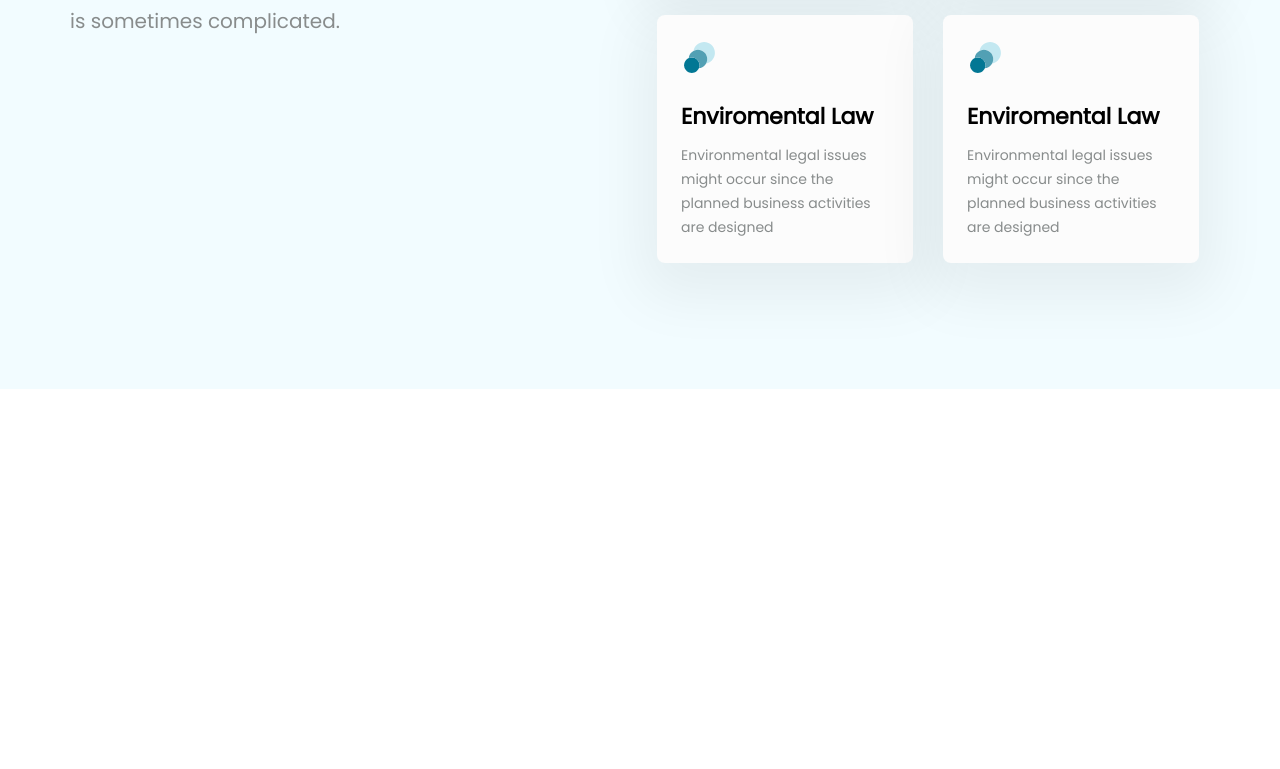
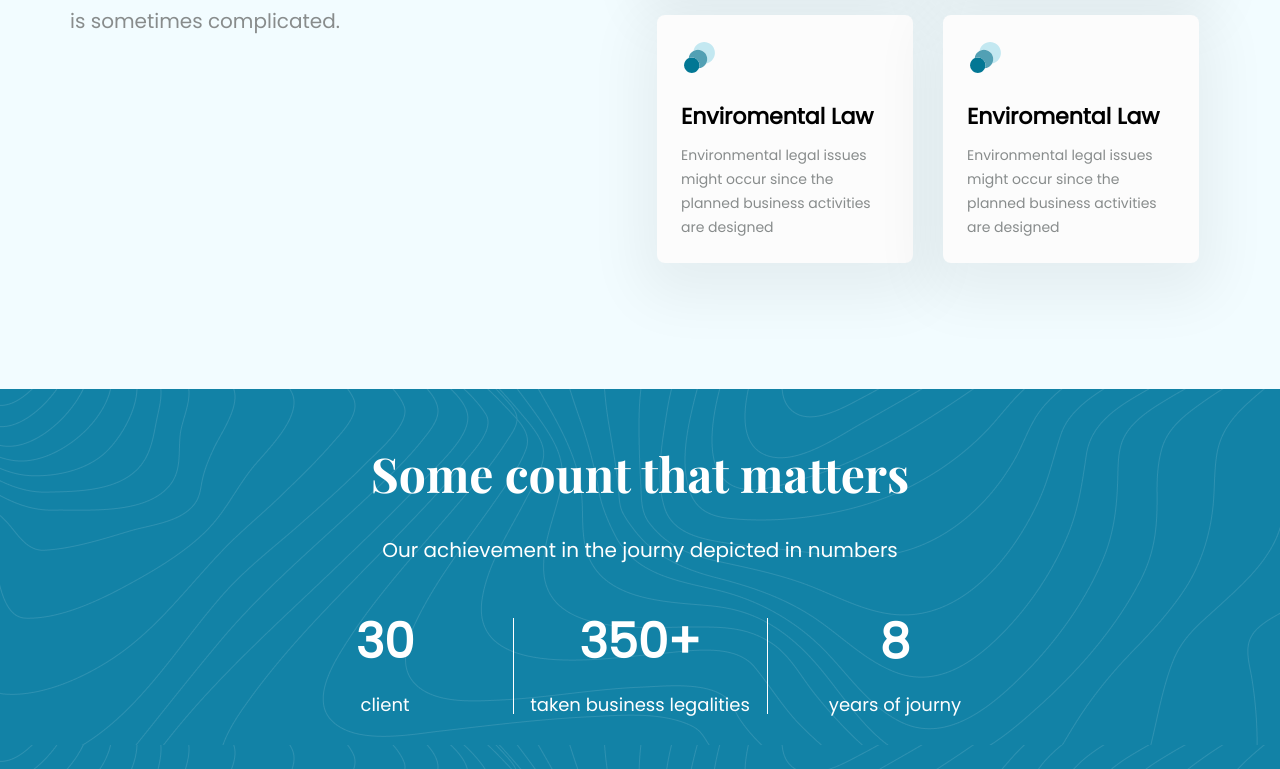
Before and after one commit to DeveloperMamunur/lawyer-portfolio, a website: page index.html in a window 1280 px wide. Shown: the part 1457-2226 px from the top of the page. Before the commit the page ends 1846 px from the top, so only its background shows below. Drawn offline with nearby package versions, Linux system fonts and the light colour scheme; files whose address does not match are found by name; a web font is replaced by a local one.

Commit message:
Added Achievement section

```diff
--- a/assets/scss/components/_common_heading.scss
+++ b/assets/scss/components/_common_heading.scss
@@ -1,4 +1,7 @@
 .common_heading{
+    &.center{
+        text-align: center;
+    }
     h2{
         font-family: var(--play_fair);
         font-size: 48px;
@@ -6,7 +9,11 @@
 
         @include xs(){
             font-size: 28px;
-            line-height: 42px;
+            line-height: 38px;
+        }
+        @include sm(){
+            font-size: 28px;
+            line-height: 38px;
         }
     }
     p{
@@ -17,9 +24,18 @@
         margin-top: 30px;
 
         @include xs(){
-            margin-top: 15px;
+            font-size: 17px;
+            line-height: 28px;
+        }
+        @include sm(){
             font-size: 17px;
             line-height: 28px;
         }
     }
+    &.white{
+        p,
+        h2{
+            color: var(--white);
+        }
+    }
 }
--- a/assets/scss/view/_home.scss
+++ b/assets/scss/view/_home.scss
@@ -1,2 +1,3 @@
 @import "./home_page_sections/banner";
 @import "./home_page_sections/feature";
+@import "./home_page_sections/achivement";
--- /dev/null
+++ b/assets/scss/view/home_page_sections/_achivement.scss
@@ -0,0 +1,52 @@
+#achievement{
+    background-image: url('../images/achievement/counter_bg.png');
+    .achievement_content{
+        padding: 55px 0px;
+        .achievement_item{
+            display: flex;
+            justify-content: center;
+            padding-top: 50px;
+            @include xs(){
+                // flex-direction: column;
+                // align-items: center;
+                display: block;
+            }
+            .item{
+                width: 255px;
+                gap: 30;
+                @include xs(){
+                    margin: auto;
+                }
+                &.item2{
+                    border-left: 1px solid var(--white);
+                    border-right: 1px solid var(--white);
+                    @include xs(){
+                        border: 0;
+                        border-top: 1px solid var(--white);
+                        border-bottom: 1px solid var(--white);
+
+                        padding: 30px 0;
+                        margin: 30px auto;
+                    }
+                }
+                h3{
+                    font-size: 48px;
+                    line-height: 48px;
+                    margin-bottom: 30px;
+                }
+                p{
+                    font-size: 18px;
+                    line-height: 18px;
+                    @include sm(){
+                        line-height: 28px;
+                    }
+                }
+                p,h3{
+                    text-align: center;
+                    color: var(--white);
+                }
+            }
+        }
+
+    }
+}
--- a/index.html
+++ b/index.html
@@ -136,5 +136,32 @@
             </div>
         </div>
     </section>
+    <section id="achievement">
+        <div class="container">
+            <div class="achievement_content">
+                <div class="common_heading center white">
+                    <h2>Some count that matters</h2>
+                    <p>
+                        Our achievement in the journy depicted in numbers
+                    </p>
+                </div>
+                <div class="achievement_item">
+                    <div class="item">
+                        <h3>30</h3>
+                        <p>client</p>
+                    </div>
+                    <div class="item item2">
+                        <h3>350+</h3>
+                        <p>taken business legalities</p>
+                    </div>
+                    <div class="item">
+                        <h3>8</h3>
+                        <p>years of journy</p>
+                    </div>
+                </div>
+            </div>
+        </div>
+    </section>
+
 </body>
 </html>
```
Also changed, not shown: assets/css/app.css, assets/images/achievement/counter_bg.png (added), 1 other file.
